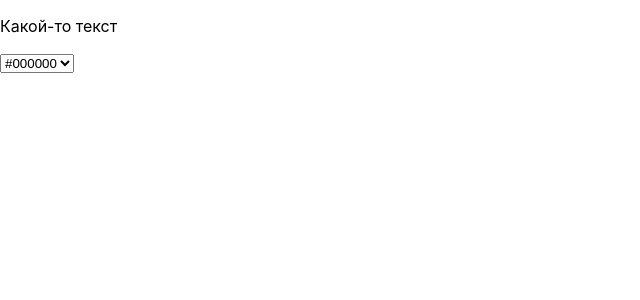
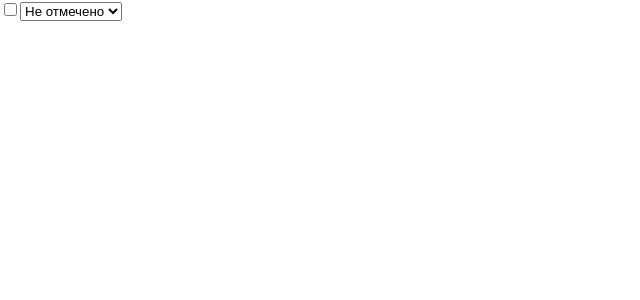
Before and after one commit to IrshakAnna-Mariia/LearnReact, a React (Create React App) app in the folder lesson_6/: page / in a window 1280 px wide. Shown: the top 300 px of the page, without its empty margins (0-640 px from the left). Built offline with nearby package versions, Linux system fonts and the light colour scheme.

Commit message:
Lesson_6. Task 9

```diff
--- a/lesson_6/src/App.js
+++ b/lesson_6/src/App.js
@@ -1,17 +1,29 @@
 import { useState } from 'react';
 
 function App() {
-  const [colors, setColors] = useState(['#000000', '#ff00ff', '#ff0000']);
-  const [currentColor, setCurrentColor] = useState('#000000');
+  const [isChecked, setIsChecked] = useState(false);
 
-  const handleChangeColor = ({target: {value}}) => setCurrentColor(value);
+  const handleChangeChecked = ({target: {value}}) => {
+    switch (value) {
+      case 'Отмечено':
+        setIsChecked(true);
+        break;
+      case 'Не отмечено':
+        setIsChecked(false)
+        break;
 
+      default:
+        setIsChecked(prevCheck => !prevCheck)
+        break;
+    }
+  };
 
   return (
     <div >
-      <p style={{color: currentColor}}>Какой-то текст</p>
-      <select onChange={handleChangeColor}>
-        {colors.map(item => <option key={item}>{item}</option>)}
+      <input type='checkbox' checked={isChecked} onChange={handleChangeChecked}/>
+      <select value={isChecked ? 'Отмечено' : 'Не отмечено'} onChange={handleChangeChecked} >
+        <option>Не отмечено</option>
+        <option>Отмечено</option>
       </select>
     </div>
   );
```
